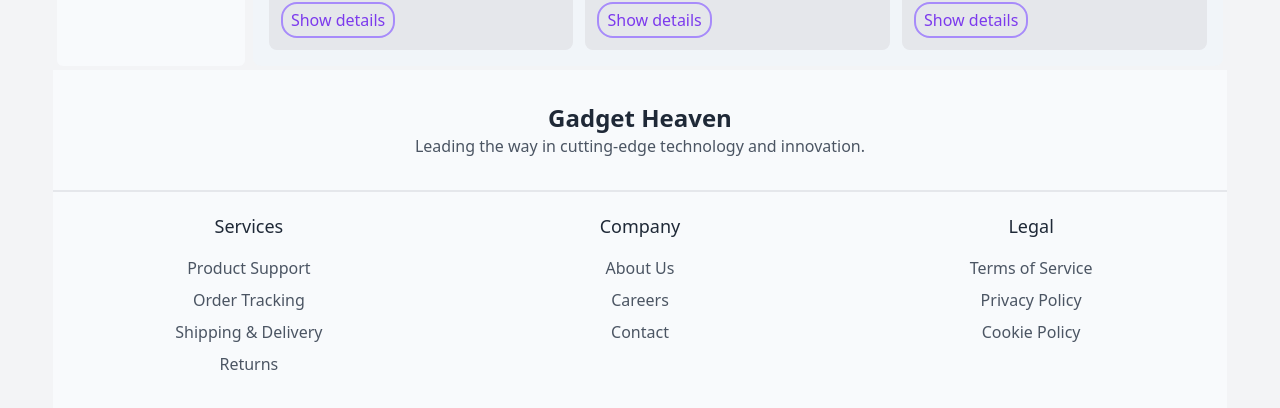
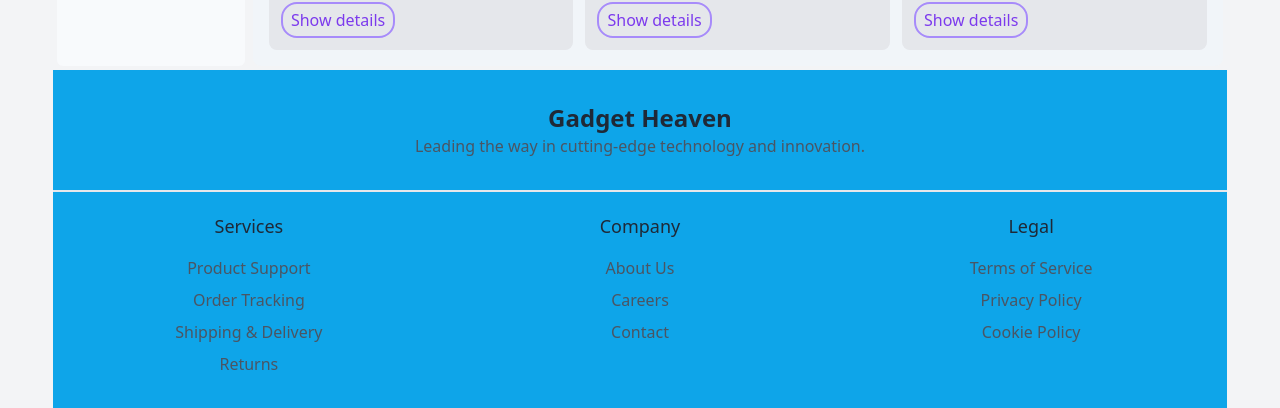
Before and after one commit to omarFaruk99/teamProject, a React (Vite) app: page / in a window 1280 px wide. Shown: the part 2290-2698 px from the top of the page. Built offline with nearby package versions, Linux system fonts and the light colour scheme.

Commit message:
change footer background color

```diff
--- a/package.json
+++ b/package.json
@@ -19,7 +19,7 @@
     "react-icons": "^5.3.0",
     "react-router-dom": "^6.27.0",
     "react-toastify": "^10.0.6",
-    "sort-by": "^1.2.0"
+    "sort-by": "^0.0.2"
   },
   "devDependencies": {
     "@eslint/js": "^9.13.0",
--- a/src/assets/Component/Footer/Footer.jsx
+++ b/src/assets/Component/Footer/Footer.jsx
@@ -1,6 +1,6 @@
 const Footer = () => {
   return (
-    <footer className="bg-slate-50 py-8">
+    <footer className="bg-sky-500 py-8">
       <div className="container mx-auto text-center mb-8">
         <h2 className="text-2xl font-semibold text-gray-800">Gadget Heaven</h2>
         <p className="text-gray-600">
```
Also changed, not shown: 1 other file (tests, documents, lock files or other folders).
